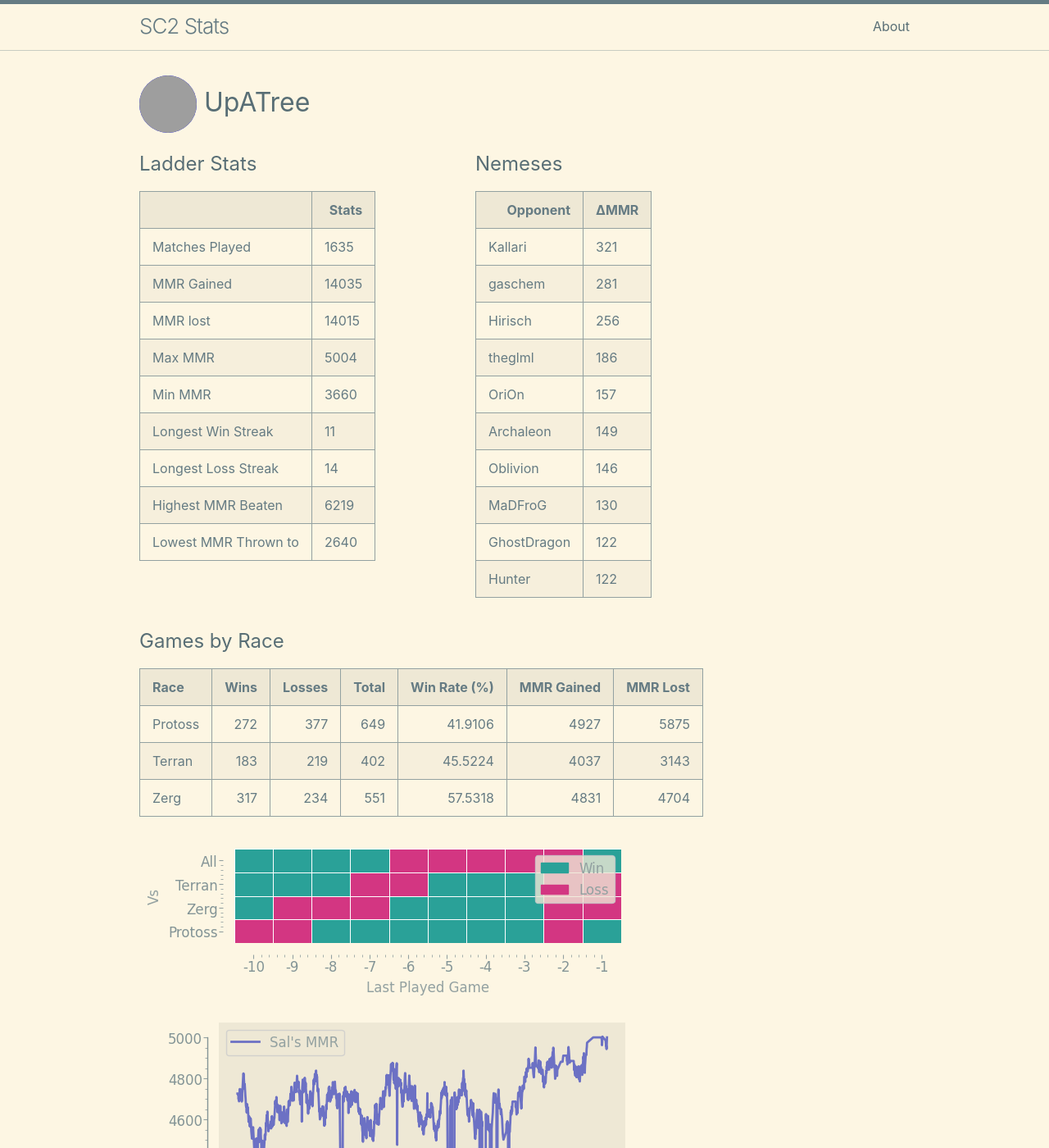
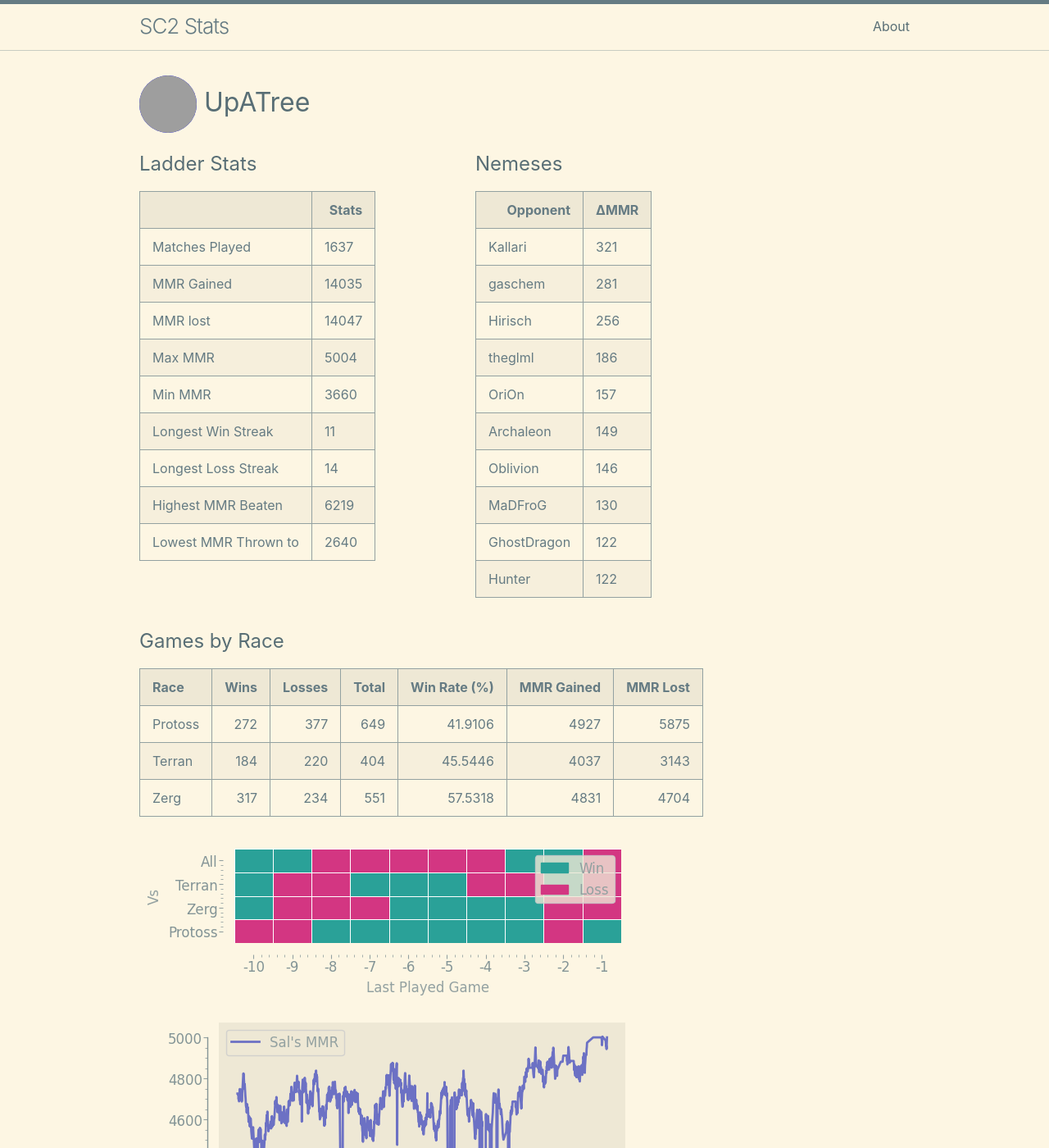
Before and after one commit to kylermurphy/UpATree, a Jekyll site: the page built from docs/index.md, in a window 1280 px wide and 1400 px high. Shown: the whole window at 82% size. Built offline with Jekyll 4.4.1, drawn with Linux system fonts in a browser that asks for light colours; grey boxes are pictures that could not be loaded.

Commit message:
running on push

```diff
--- a/docs/index.md
+++ b/docs/index.md
@@ -18,7 +18,7 @@ layout: home
   <tbody>
     <tr>
       <td>Matches Played</td>
-      <td>1635</td>
+      <td>1637</td>
     </tr>
     <tr>
       <td>MMR Gained</td>
@@ -26,7 +26,7 @@ layout: home
     </tr>
     <tr>
       <td>MMR lost</td>
-      <td>14015</td>
+      <td>14047</td>
     </tr>
     <tr>
       <td>Max MMR</td>
@@ -115,7 +115,7 @@ layout: home
 | Race    |   Wins |   Losses |   Total |   Win Rate (%) |   MMR Gained |   MMR Lost |
 |:--------|-------:|---------:|--------:|---------------:|-------------:|-----------:|
 | Protoss |    272 |      377 |     649 |        41.9106 |         4927 |       5875 |
-| Terran  |    183 |      219 |     402 |        45.5224 |         4037 |       3143 |
+| Terran  |    184 |      220 |     404 |        45.5446 |         4037 |       3143 |
 | Zerg    |    317 |      234 |     551 |        57.5318 |         4831 |       4704 |
 
 ![Games by Race](./assets/gm_hist.png)
--- a/log.txt
+++ b/log.txt
@@ -770,3 +770,4 @@ Writing a log file 2025-03-31 19:18:50.
 Writing a log file 2025-03-31 19:31:43.
 Writing a log file 2025-03-31 19:47:46.
 Writing a log file 2025-03-31 20:26:12.
+Writing a log file 2025-03-31 20:48:11.
```
Also changed, not shown: docs/assets/daily.png, docs/assets/gm_hist.png, docs/assets/r_wrt.png, 1 other file.
